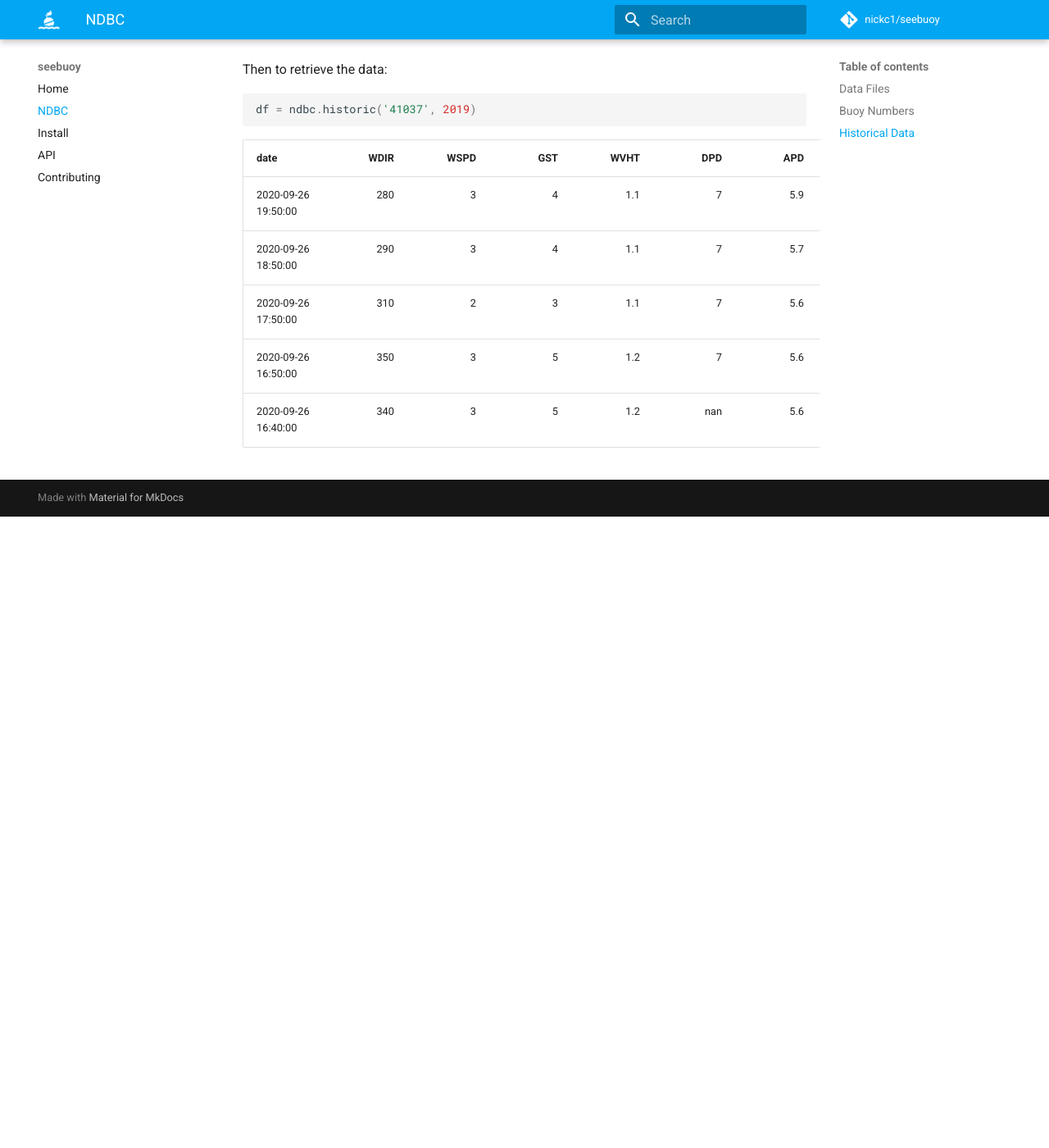
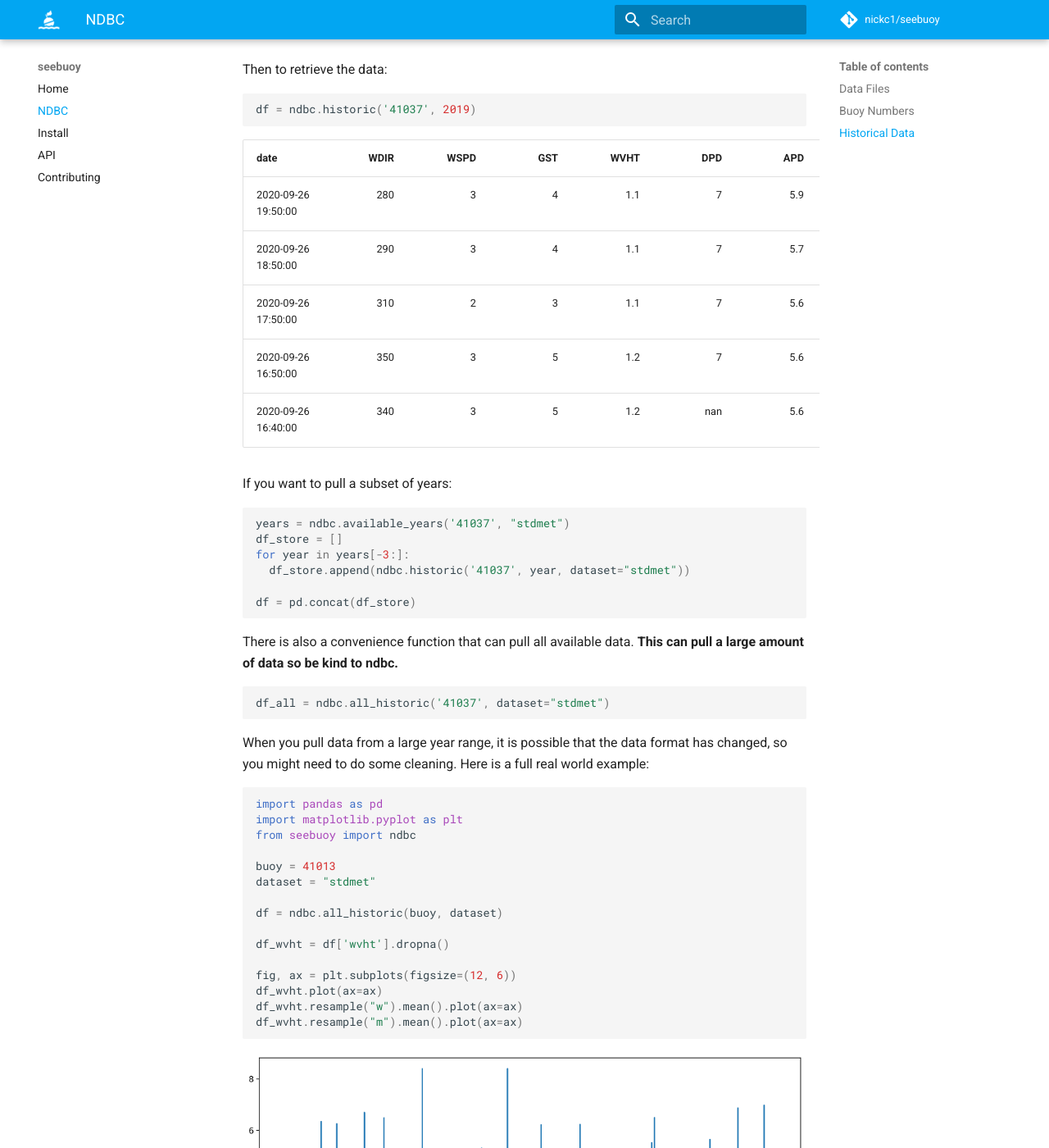
Before and after one commit to nickc1/seebuoy, an MkDocs documentation site: the page built from docs/ndbc.md, in a window 1280 px wide and 1400 px high, scrolled down 2450 px. Shown: the whole window at 82% size. Built offline with MkDocs 1.6.1 and Material for MkDocs 9.7.7, drawn with Linux system fonts in a browser that asks for light colours; comment, search, counter and statistics services are not loaded; before the commit the page ends 3080 px from its top, so only the background shows below that.

Commit message:
added docs

````diff
--- a/docs/ndbc.md
+++ b/docs/ndbc.md
@@ -86,3 +86,46 @@ df = ndbc.historic('41037', 2019)
 | 2020-09-26 17:50:00 |    310 |      2 |     3 |    1.1 |     7 |   5.6 |   165 | 1013.9 |   24.1 |   26.9 |   21.4 |   nan |    nan |    nan |
 | 2020-09-26 16:50:00 |    350 |      3 |     5 |    1.2 |     7 |   5.6 |   164 | 1014.7 |  nan   |   26.8 |  nan   |   nan |    nan |    nan |
 | 2020-09-26 16:40:00 |    340 |      3 |     5 |    1.2 |   nan |   5.6 |   164 | 1014.7 |   24   |   26.8 |   21.4 |   nan |    nan |    nan |
+
+
+If you want to pull a subset of years:
+
+```python
+years = ndbc.available_years('41037', "stdmet")
+df_store = []
+for year in years[-3:]:
+  df_store.append(ndbc.historic('41037', year, dataset="stdmet"))
+
+df = pd.concat(df_store)
+```
+
+There is also a convenience function that can pull all available data. **This can pull a large amount of data so be kind to ndbc.**
+
+```python
+df_all = ndbc.all_historic('41037', dataset="stdmet")
+```
+
+When you pull data from a large year range, it is possible that the data format has changed, so you might need to do some cleaning. Here is a full real world example:
+
+```python
+import pandas as pd
+import matplotlib.pyplot as plt
+from seebuoy import ndbc
+
+buoy = 41013
+dataset = "stdmet"
+
+df = ndbc.all_historic(buoy, dataset)
+
+df_wvht = df['wvht'].dropna()
+
+fig, ax = plt.subplots(figsize=(12, 6))
+df_wvht.plot(ax=ax)
+df_wvht.resample("w").mean().plot(ax=ax)
+df_wvht.resample("m").mean().plot(ax=ax)
+
+```
+
+<p align="center">
+  <img src="/img/wvht_41013_stdmet.png" alt="seebuoy">
+</p>
````
Also changed, not shown: docs/img/wvht_41013_stdmet.png (added), 1 other file.
